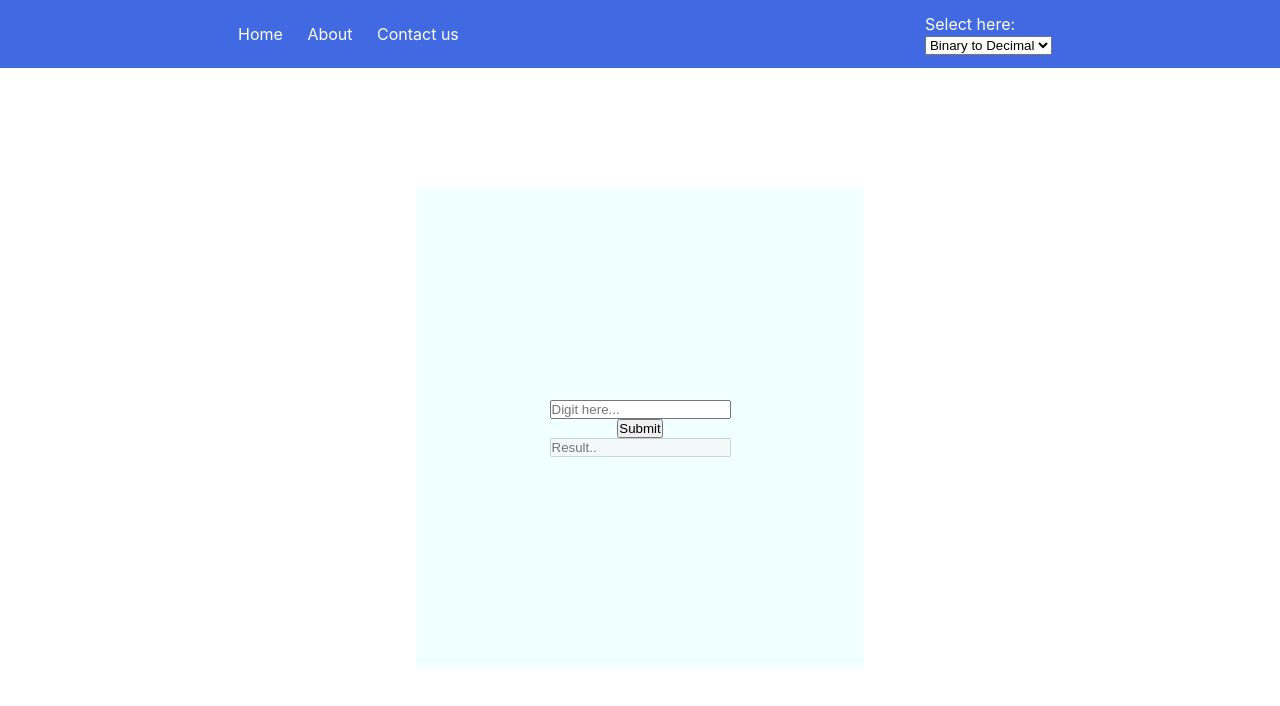
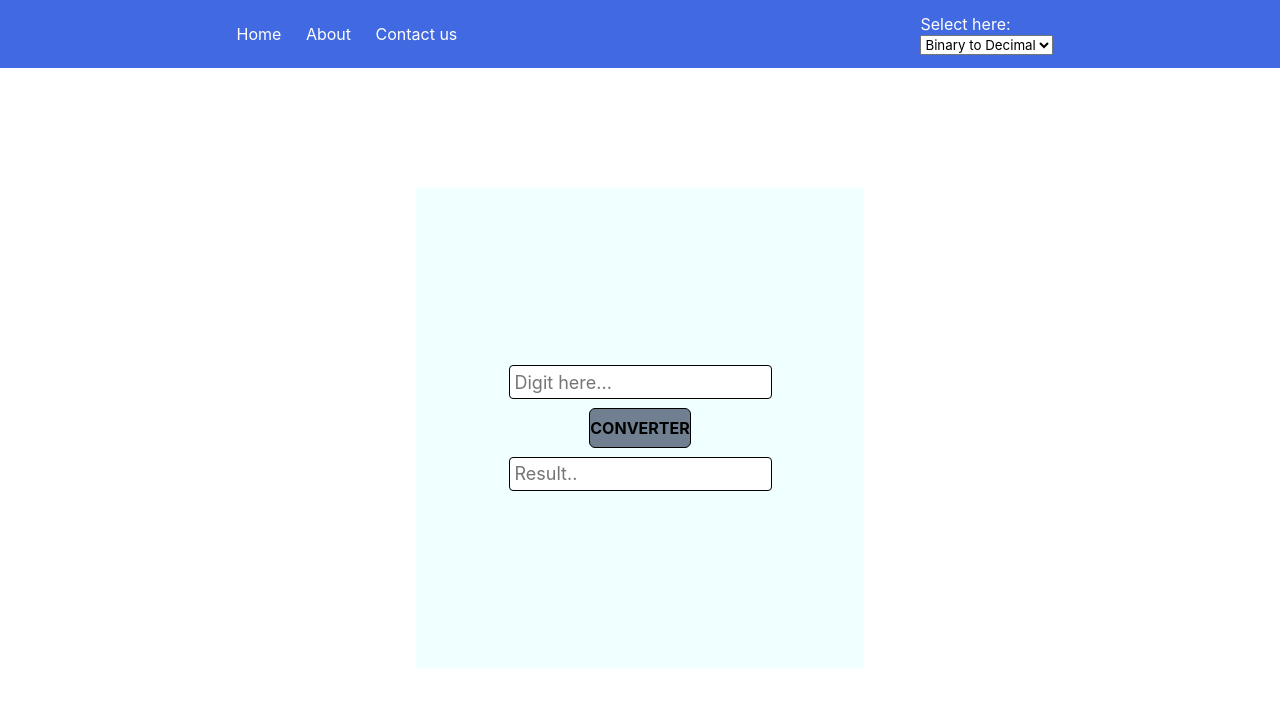
Before and after one commit to erfilho/conversor-js, a plain HTML site: page index.html in a window 1280 px wide. Drawn offline with Linux system fonts and the light colour scheme.

Commit message:
04 - Added some functions details and style

```diff
--- a/css/style.css
+++ b/css/style.css
@@ -1,9 +1,6 @@
 * {
     margin: 0;
     padding: 0;
-}
-
-body {
     font-family:-apple-system, BlinkMacSystemFont, 'Segoe UI', Roboto, Oxygen, Ubuntu, Cantarell, 'Open Sans', 'Helvetica Neue', sans-serif;
 }
 
@@ -50,3 +47,32 @@ body {
     flex-direction: column;
     align-items: center;
 }
+
+#main-content input[type="text"] {
+    width: 20vw;
+    height: 4vh;
+    font-size: 18px;
+    color: black;
+    border: 1px solid black;
+    background-color: white;
+    border-radius: 4px;
+    margin: 2%;
+    padding-left: 5px;
+}
+
+#main-content input[type="submit"] {
+    width: 8vw;
+    height: 5vh;
+    font-size: 16px;
+    border: 1px solid black;
+    color: black;
+    text-transform: uppercase;
+    font-weight: bold;
+    border-radius: 6px;
+    background-color: slategray;
+}
+
+#main-content input[type="submit"]:active {
+    color: white;
+    border: 1px solid gray;
+}
--- a/index.html
+++ b/index.html
@@ -5,8 +5,6 @@
     <meta name="viewport" content="width=device-width, initial-scale=1.0">
     <link rel="stylesheet" href="./css/style.css">
     <script src="./js/script.js"></script>
-    <script src="./assets/dinero.min.js"></script>
-    <script src="https://api.coinbase.com/v2/exchange-rates"></script>
     <title> Conversor </title>
 </head>
 <body>
@@ -39,7 +37,7 @@
     <section id="main-container">
         <div id="main-content">
             <input type="text" id="input-main" placeholder="Digit here..."></input>
-            <input type="submit" id="submit-main" onclick="typeCheck()"></input>
+            <input type="submit" id="submit-main" onclick="typeCheck()" value="Converter"></input>
             <input type="text" id="input-res" placeholder="Result.." disabled></input>
         </div>
     </section>
--- a/js/script.js
+++ b/js/script.js
@@ -44,11 +44,20 @@ function dtbConv(_val){
 }
 
 function brltousdConv(_val){
+    try{
+        let money = Dinero
 
+    }catch(error){
+
+    }
 }
 
 function usdtobrlConv(_val){
+    try{
 
+    }catch(error){
+
+    }
 }
 
 // função utilizada para separar as funções com switch de acordo com o valor do option
```
